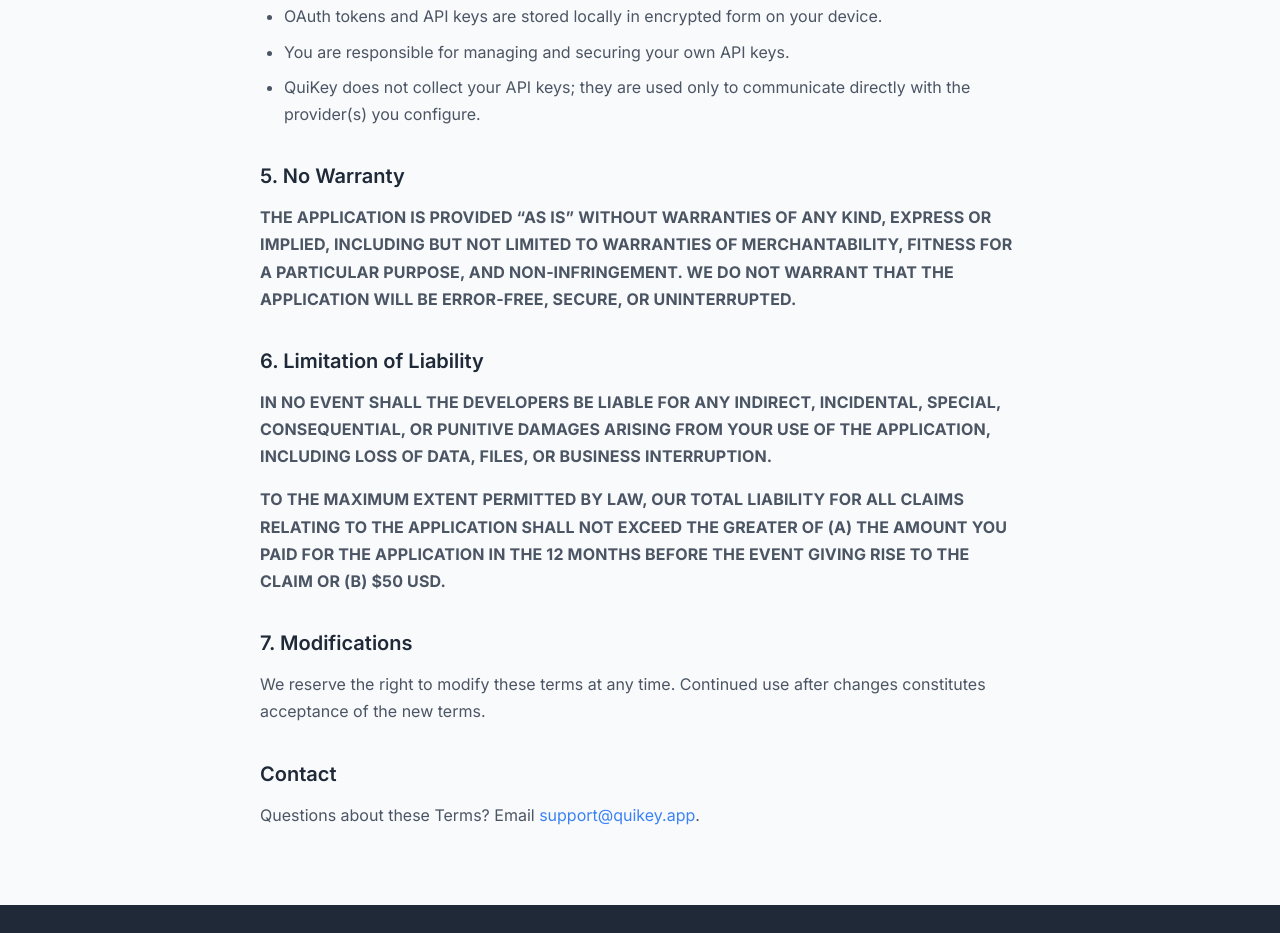
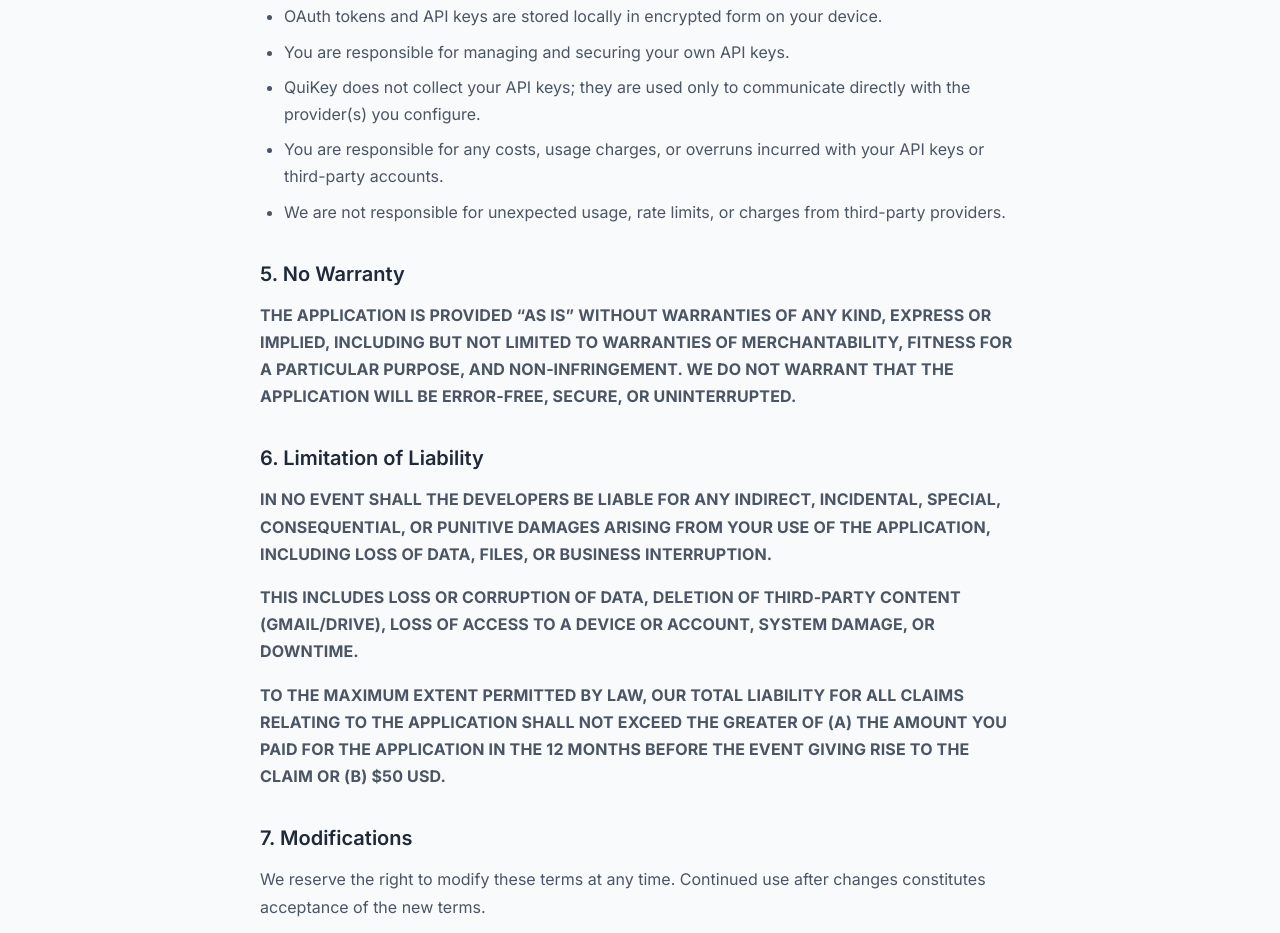
Before and after one commit to tomer-ben-david/2025-send-to-gmail-website, an Astro site: page /terms in a window 1280 px wide. Shown: the part 1240-2173 px from the top of the page. Built offline with nearby package versions, Linux system fonts and the light colour scheme; Astro itself is replaced by a stand-in of ours.

Commit message:
chore(website): extend terms for liability and api key costs
- Terms: add explicit coverage for data corruption/third-party deletion/device loss/system damage/downtime\n- Terms: clarify user responsibility for API key usage charges and overruns\n\nWhy: mirror the app’s legal protections on the website.

```diff
--- a/src/pages/terms.astro
+++ b/src/pages/terms.astro
@@ -54,6 +54,8 @@
           <li>OAuth tokens and API keys are stored locally in encrypted form on your device.</li>
           <li>You are responsible for managing and securing your own API keys.</li>
           <li>QuiKey does not collect your API keys; they are used only to communicate directly with the provider(s) you configure.</li>
+          <li>You are responsible for any costs, usage charges, or overruns incurred with your API keys or third-party accounts.</li>
+          <li>We are not responsible for unexpected usage, rate limits, or charges from third-party providers.</li>
         </ul>
 
         <h2>5. No Warranty</h2>
@@ -64,6 +66,9 @@
         <h2>6. Limitation of Liability</h2>
         <p class="all-caps">
           IN NO EVENT SHALL THE DEVELOPERS BE LIABLE FOR ANY INDIRECT, INCIDENTAL, SPECIAL, CONSEQUENTIAL, OR PUNITIVE DAMAGES ARISING FROM YOUR USE OF THE APPLICATION, INCLUDING LOSS OF DATA, FILES, OR BUSINESS INTERRUPTION.
+        </p>
+        <p class="all-caps">
+          THIS INCLUDES LOSS OR CORRUPTION OF DATA, DELETION OF THIRD-PARTY CONTENT (GMAIL/DRIVE), LOSS OF ACCESS TO A DEVICE OR ACCOUNT, SYSTEM DAMAGE, OR DOWNTIME.
         </p>
         <p class="all-caps">
           TO THE MAXIMUM EXTENT PERMITTED BY LAW, OUR TOTAL LIABILITY FOR ALL CLAIMS RELATING TO THE APPLICATION SHALL NOT EXCEED THE GREATER OF (A) THE AMOUNT YOU PAID FOR THE APPLICATION IN THE 12 MONTHS BEFORE THE EVENT GIVING RISE TO THE CLAIM OR (B) $50 USD.
```
